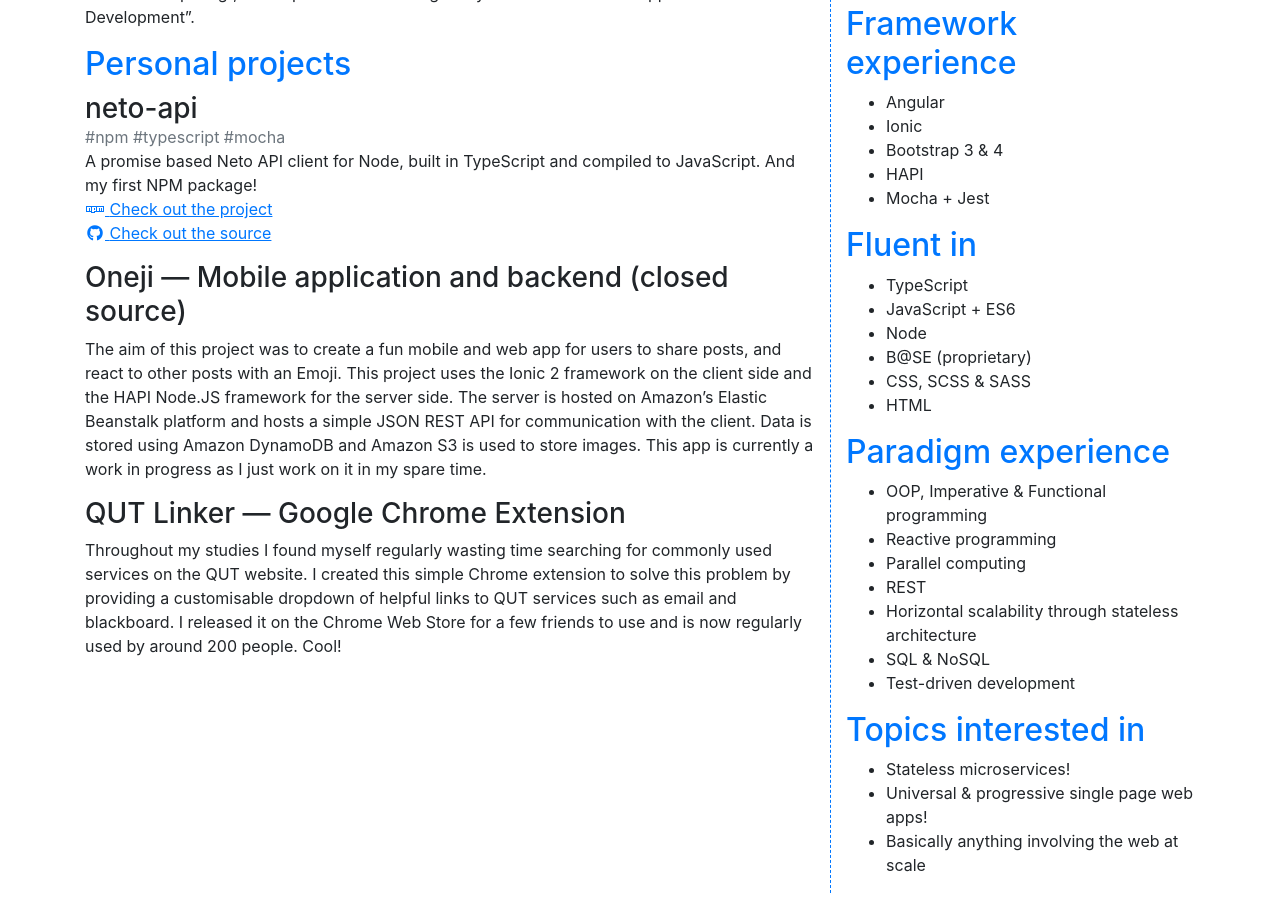
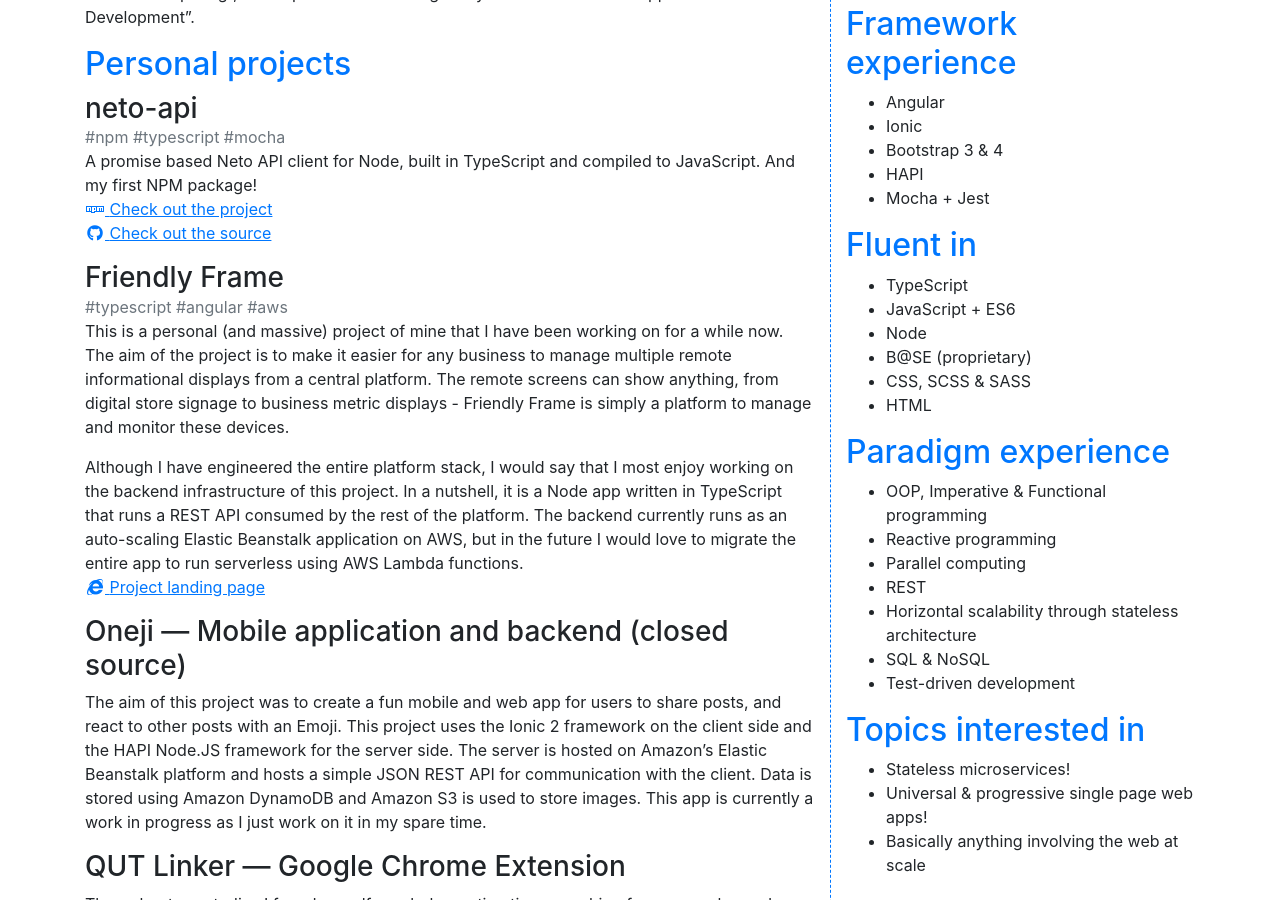
Before and after one commit to matt-downs/matt-downs.github.io, a Jekyll site: the page built from index.html, in a window 1280 px wide and 900 px high, scrolled down 1065 px. Built offline with Jekyll 4.4.1, drawn with Linux system fonts in a browser that asks for light colours; nearby versions of some CDN libraries.

Commit message:
Added Friendly Frame personal project

```diff
--- a/index.html
+++ b/index.html
@@ -45,8 +45,23 @@
             </li>
         </ul>
 
+        <h3 class="mb-0">Friendly Frame</h3>
+        <span class="text-muted">#typescript #angular #aws</span>
+        <p>This is a personal (and massive) project of mine that I have been working on for a while now. The aim of the project is to make it easier for any business to manage multiple remote informational displays from a central platform. The remote screens can show anything, from digital store signage to business metric displays - Friendly Frame is simply a platform to manage and monitor these devices.</p>
+        <p class="mb-0">Although I have engineered the entire platform stack, I would say that I most enjoy working on the backend infrastructure of this project. In a nutshell, it is a Node app written in TypeScript that runs a REST API consumed by the rest of the platform. The backend currently runs as an auto-scaling Elastic Beanstalk application on AWS, but in the future I would love to migrate the entire app to run serverless using AWS Lambda functions.</p>
+        <ul class="list-unstyled">
+            <li>
+                <a href="https://www.friendlyfra.me">
+                    <i class="fab fa-fw fa-internet-explorer"></i>
+                    <span class="no-print">Project landing page</span>
+                    <span class="only-print">friendlyfra.me</span>
+                </a>
+            </li>
+        </ul>
+
         <h3>Oneji — Mobile application and backend (closed source)</h3>
         <p>The aim of this project was to create a fun mobile and web app for users to share posts, and react to other posts with an Emoji. This project uses the Ionic 2 framework on the client side and the HAPI Node.JS framework for the server side. The server is hosted on Amazon’s Elastic Beanstalk platform and hosts a simple JSON REST API for communication with the client. Data is stored using Amazon DynamoDB and Amazon S3 is used to store images. This app is currently a work in progress as I just work on it in my spare time.</p>
+
         <h3>QUT Linker — Google Chrome Extension</h3>
         <p>Throughout my studies I found myself regularly wasting time searching for commonly used services on the QUT website. I created this simple Chrome extension to solve this problem by providing a customisable dropdown of helpful links to QUT services such as email and blackboard. I released it on the Chrome Web Store for a few friends to use and is now regularly used by around 200 people. Cool!</p>
     </div>
```
